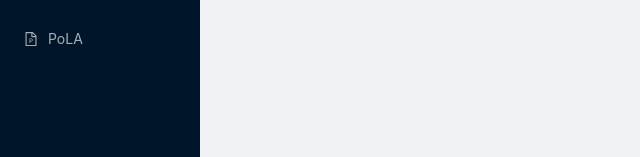
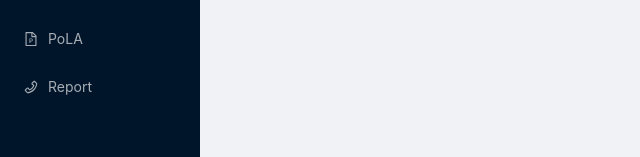
Before and after one commit to creeep123/PoLA, a React (Create React App) app: page /landing in a window 1280 px wide. Shown: the part 929-1086 px from the top of the page, without its empty margins (0-640 px from the left). Built offline with nearby package versions, Linux system fonts and the light colour scheme.

Commit message:
feat: report

```diff
--- a/src/App.js
+++ b/src/App.js
@@ -12,10 +12,12 @@ import {
   FilePptOutlined,
   HomeOutlined,
   UserOutlined,
+  PhoneOutlined,
 } from '@ant-design/icons';
 import { Layout, Menu } from 'antd';
-import React, { useState } from 'react';
+import React, { useState, useContext } from 'react';
 import { Link } from 'react-router-dom';
+import PolaContext from './components/context';
 const { Header, Content, Footer, Sider } = Layout;
 function getItem(label, key, icon, children) {
   return {
@@ -25,23 +27,46 @@ function getItem(label, key, icon, children) {
     label,
   };
 }
+
+const App = () => {
+  const [collapsed, setCollapsed] = useState(false);
+  const polaContext = useContext(PolaContext);
+  const { role } = polaContext.store;
+
   const items = [
     getItem(<Link to="/home">Home</Link>, '1', <HomeOutlined />),
     getItem(<Link to="/course">Course</Link>, '2', <DesktopOutlined />),
     getItem(<Link to="/profile">Profile</Link>, '3', <UserOutlined />),
-  getItem(<Link to="/pola">PoLA</Link>, '4', <FilePptOutlined />),
+    role === 'student'
+      ? getItem(<Link to="/pola">PoLA</Link>, '4', <FilePptOutlined />)
+      : null,
+    getItem(
+      <a href="https://forms.gle/cW7G8qgNTe9j36KD9" target="_blank">
+        Report
+      </a>,
+      '5',
+      <PhoneOutlined />
+    ),
   ];
-const App = () => {
-  const [collapsed, setCollapsed] = useState(false);
+
   return (
     <Layout
       style={{
         minHeight: '100vh',
       }}
     >
-      <Sider theme="dark" collapsed={collapsed} onCollapse={(value) => setCollapsed(value)}>
+      <Sider
+        theme="dark"
+        collapsed={collapsed}
+        onCollapse={(value) => setCollapsed(value)}
+      >
         <div className="logo" />
-        <Menu theme="dark" defaultSelectedKeys={['1']} mode="inline" items={items} />
+        <Menu
+          theme="dark"
+          defaultSelectedKeys={['1']}
+          mode="inline"
+          items={items}
+        />
       </Sider>
       <Layout className="site-layout">
         {/* <Header
@@ -51,7 +76,7 @@ const App = () => {
           }}
         /> */}
         {/* Content 路由*/}
-        <div className='content-router'>
+        <div className="content-router">
           <Routes>
             {/* <Route path="/" element={<Home />} /> */}
             <Route path="/home" element={<Home />} />
--- a/src/pages/Course/index.js
+++ b/src/pages/Course/index.js
@@ -1,18 +1,13 @@
-import {
-  DesktopOutlined,
-  FileOutlined,
-  PieChartOutlined,
-  TeamOutlined,
-  UserOutlined,
-} from '@ant-design/icons';
-import { Button, Modal } from 'antd';
-import { Breadcrumb, Layout, Menu } from 'antd';
+import { Layout } from 'antd';
 import { Col, Row } from 'antd';
 import CourseList from '../../components/courseList';
-import React, { useState } from 'react';
-import { Link } from 'react-router-dom';
-const { Header, Content, Footer, Sider } = Layout;
+import React from 'react';
+import { useContext } from 'react';
+import PolaContext from '../../components/context';
+const { Content } = Layout;
 const Course = () => {
+  const polaContext = useContext(PolaContext);
+  const { role } = polaContext.store;
   return (
     <Content
       style={{
@@ -23,13 +18,13 @@ const Course = () => {
         className="site-layout-background"
         style={{
           padding: 24,
-          minHeight: 360,
+          minHeight:"672px",
         }}
       >
         <Col span={14}>
           <Row style={{ marginTop: '16px' }}>
             <Col span={24} className="pola-title">
-              Enrolled Courses
+              {role==="student"?'Enrolled Courses':"Published courses"}
             </Col>
           </Row>
           <Row>
```
Lines whose indentation alone changed are shown as unchanged.
